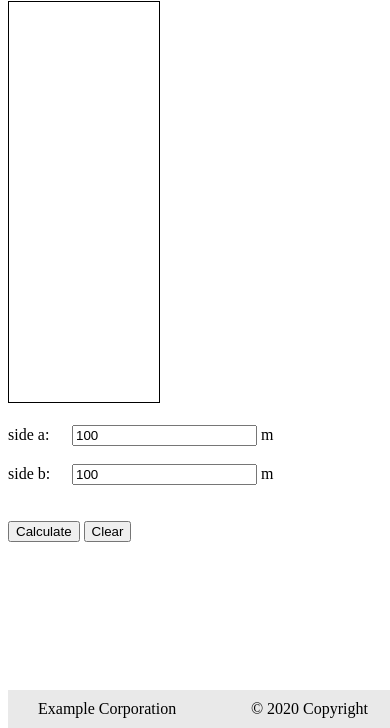
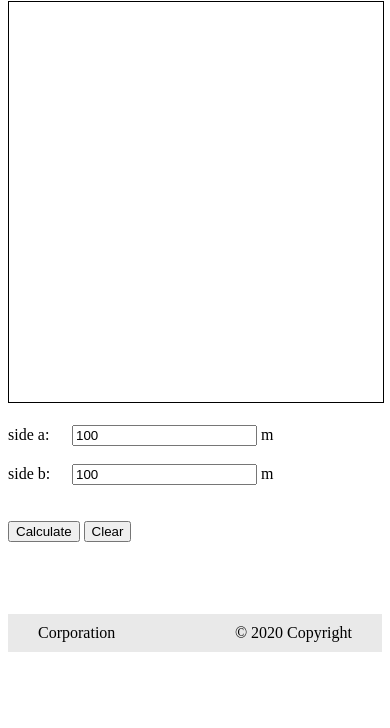
Before and after one commit to pochivalin-alexey/calc-triangle, a plain HTML site: page index.html in a window 390 px wide. Shown: the part 116-844 px from the top of the page. Drawn offline with Linux system fonts and the light colour scheme.

Commit message:
responsibility

```diff
--- a/css/style.css
+++ b/css/style.css
@@ -4,8 +4,8 @@ body {
 }
 
 #canvas {
-  width: 40%;
-  height: 400px;
+  width: 100%;
+  height: 600px;
   border: 1px solid #000000;
 }
 
@@ -30,3 +30,12 @@ footer {
   float: right;
   margin-right: 30px;
 }
+
+@media (max-width: 500px) {
+  footer {
+    position: relative;
+  }
+  #canvas {
+    height: 400px;
+  }
+}
--- a/index.html
+++ b/index.html
@@ -86,8 +86,11 @@
     <br />
 
     <div id="area"></div>
+    <br />
+    <br />
+
     <footer>
-      <span class="content left">Example Corporation</span>
+      <span class="content left">Corporation</span>
       <span class="content right">&copy; 2020 Copyright</span>
     </footer>
 
```
